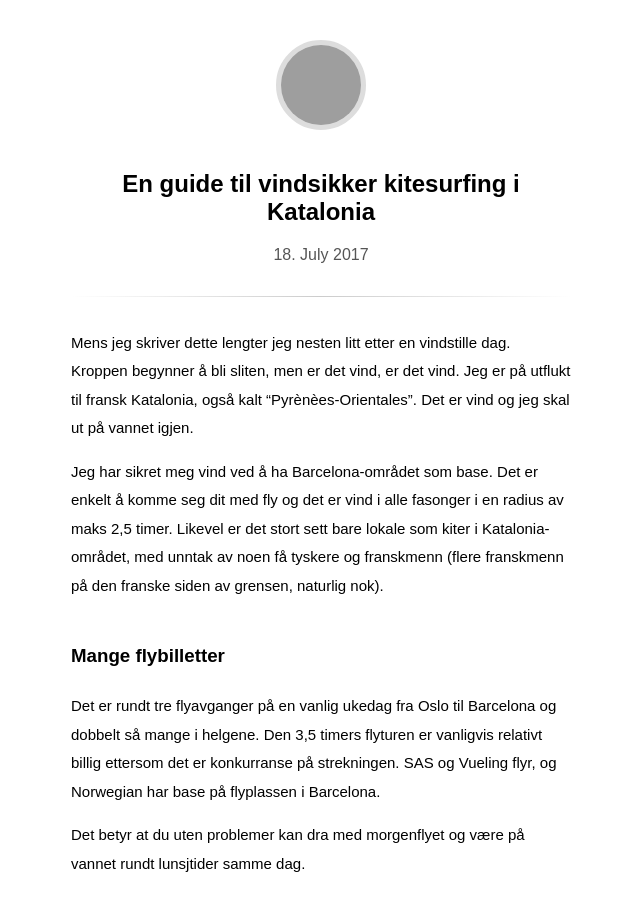
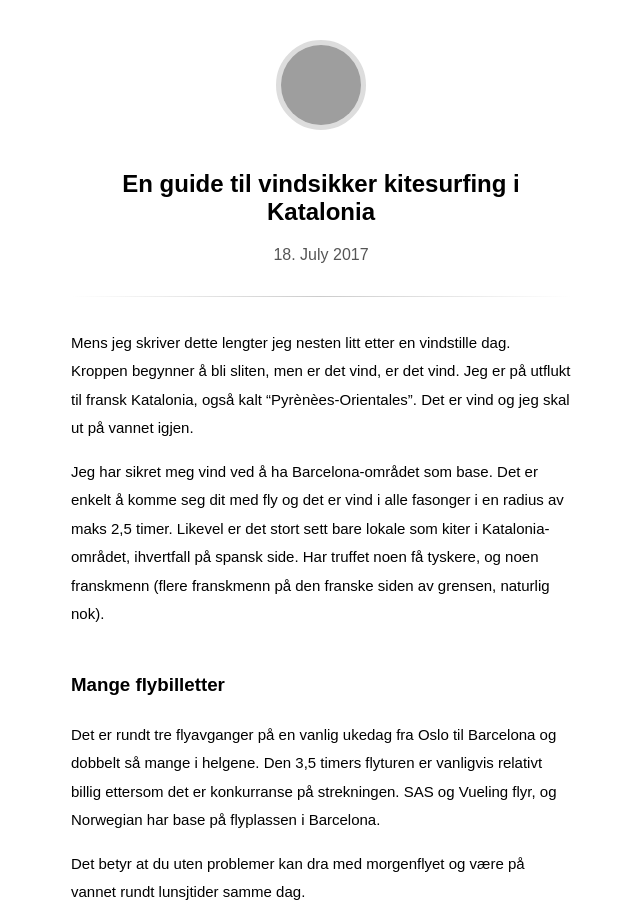
Before and after one commit to aorset/aorset.github.io, a Jekyll site: the page built from _posts/2017-07-18-guide-til-kitesurfing.md, in a window 1280 px wide and 900 px high, cut to the strip 0-900 px from the top of the window. Shown: the whole strip, without its empty margins (319-959 px from the left). Built offline with Jekyll 4.4.1, drawn with Linux system fonts in a browser that asks for light colours; some web fonts are replaced; grey boxes are pictures that could not be loaded.

Commit message:
Update 2017-07-18-guide-til-kitesurfing.md

```diff
--- a/_posts/2017-07-18-guide-til-kitesurfing.md
+++ b/_posts/2017-07-18-guide-til-kitesurfing.md
@@ -6,7 +6,7 @@
 Mens jeg skriver dette lengter jeg nesten litt etter en vindstille dag. Kroppen begynner å bli sliten, men er det vind, er det vind.
 Jeg er på utflukt til fransk Katalonia, også kalt "Pyrènèes-Orientales". Det er vind og jeg skal ut på vannet igjen.
 
-Jeg har sikret meg vind ved å ha Barcelona-området som base. Det er enkelt å komme seg dit med fly og det er vind i alle fasonger i en radius av maks 2,5 timer. Likevel er det stort sett bare lokale som kiter i Katalonia-området, med unntak av noen få tyskere og franskmenn (flere franskmenn på den franske siden av grensen, naturlig nok).
+Jeg har sikret meg vind ved å ha Barcelona-området som base. Det er enkelt å komme seg dit med fly og det er vind i alle fasonger i en radius av maks 2,5 timer. Likevel er det stort sett bare lokale som kiter i Katalonia-området, ihvertfall på spansk side. Har truffet noen få tyskere, og noen franskmenn (flere franskmenn på den franske siden av grensen, naturlig nok).
 
 ### Mange flybilletter
 Det er rundt tre flyavganger på en vanlig ukedag fra Oslo til Barcelona og dobbelt så mange i helgene. Den 3,5 timers flyturen
```
